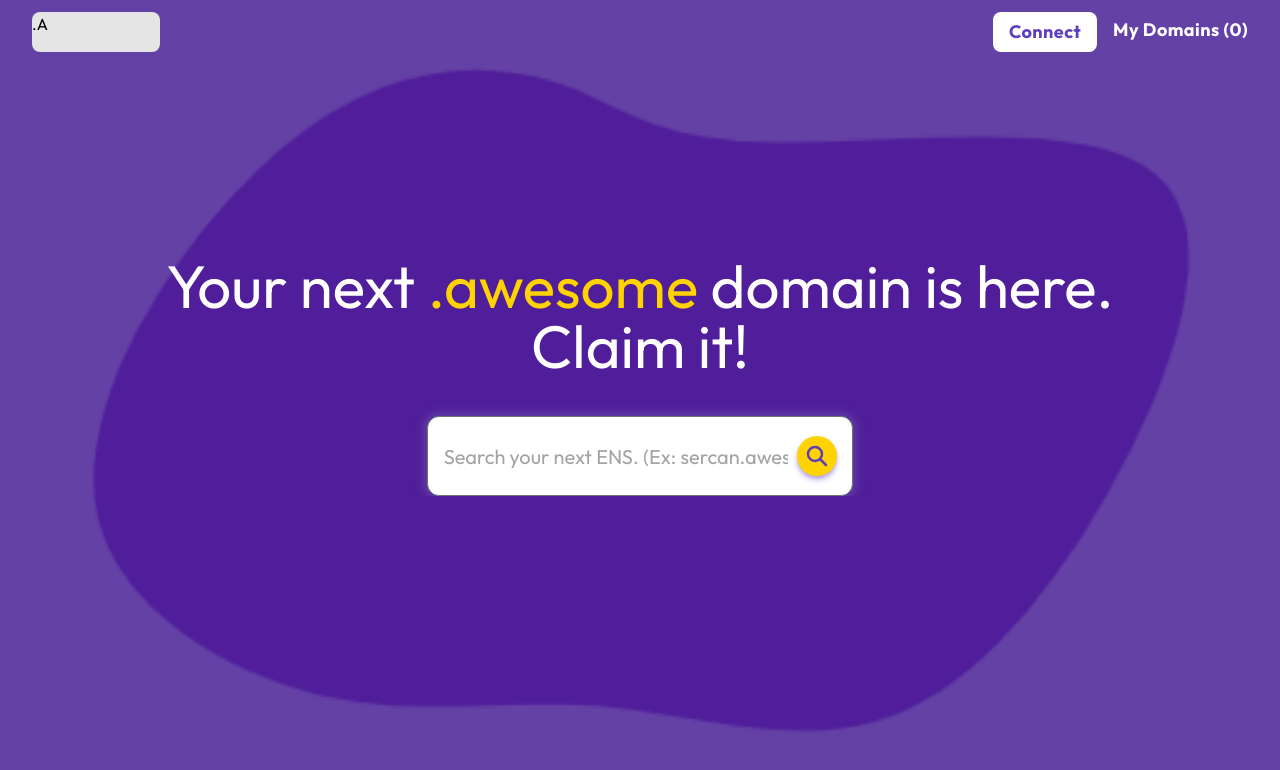
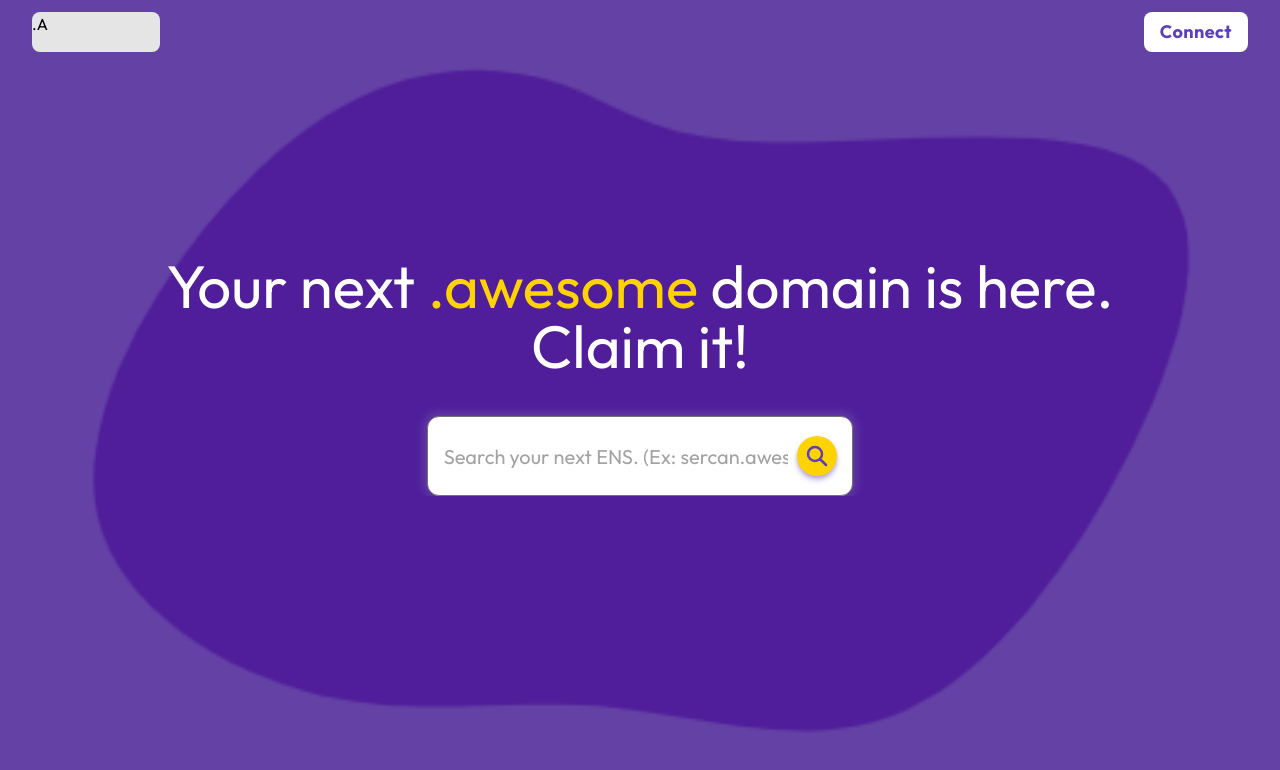
Before and after one commit to Jesse-21/ThirdyDNS, a Next.js app: page / in a window 1280 px wide. Shown: the top 770 px of the page. Built offline with nearby package versions, Linux system fonts and the light colour scheme.

Commit message:
conditional my domains render

```diff
--- a/components/MetamaskProvider.tsx
+++ b/components/MetamaskProvider.tsx
@@ -1,4 +1,4 @@
-import { useEffect, useState, createContext, FC } from "react";
+import { useEffect, useState, createContext } from "react";
 import { ethers } from "ethers";
 
 export type AppContextProps = {
@@ -28,7 +28,9 @@ export const MetamaskProvider = ({ children }: Props) => {
     return null;
   };
 
-  const connectWallet = async () => {};
+  const connectWallet = async () => {
+
+  };
 
   const setEthereumFromWindow = async () => {
     const w = window as unknown as Window & { ethereum: any };
--- a/components/Navbar.tsx
+++ b/components/Navbar.tsx
@@ -4,7 +4,7 @@ import { XIcon } from "@heroicons/react/outline";
 import addressesEqual, { getEnsContract } from "../utils";
 import { MetamaskContext } from "./MetamaskProvider";
 import toast from "react-hot-toast";
-import { ethers } from "ethers";
+
 type Props = {};
 
 const Navbar = (props: Props) => {
@@ -62,15 +62,18 @@ const Navbar = (props: Props) => {
 
         <div className="flex items-center justify-end flex-1">
           <nav className="hidden lg:uppercase lg:items-center lg:text-white lg:tracking-wide lg:font-bold lg:text-lg lg:space-x-4 lg:flex">
-            <button className="block h-10 px-4 bg-white rounded-lg text-primary" onClick={() => setOpen(true)}>
-              Connect
-            </button>
+            {connectedAccount ? (
               <button
                 className="block h-16 border-b-4 border-transparent hover:text-secondary hover:border-current"
                 onClick={() => setOpen(true)}
               >
                 My Domains ({domains && domains.length})
               </button>
+            ) : (
+              <button className="block h-10 px-4 bg-white rounded-lg text-primary" onClick={() => setOpen(true)}>
+                Connect
+              </button>
+            )}
           </nav>
         </div>
         <Transition.Root show={open} as={Fragment}>
```
Lines whose indentation alone changed are shown as unchanged.
